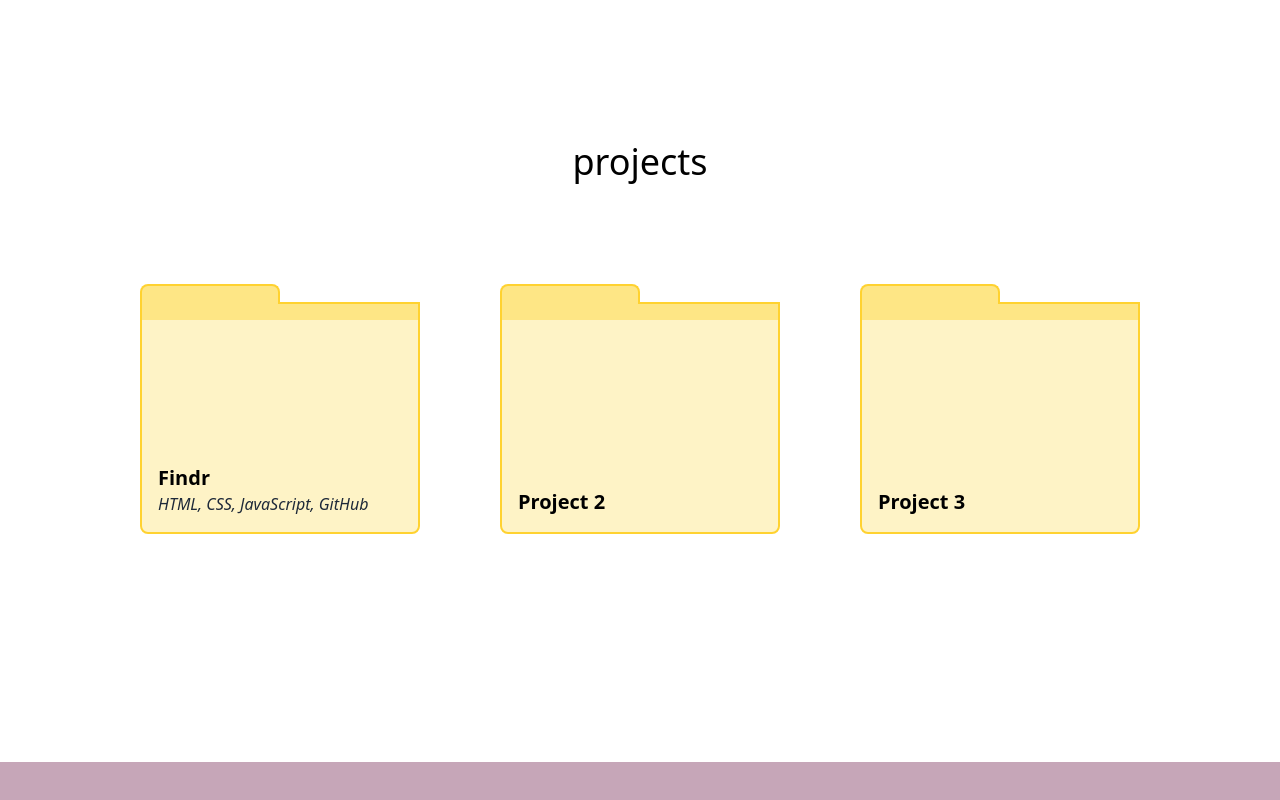
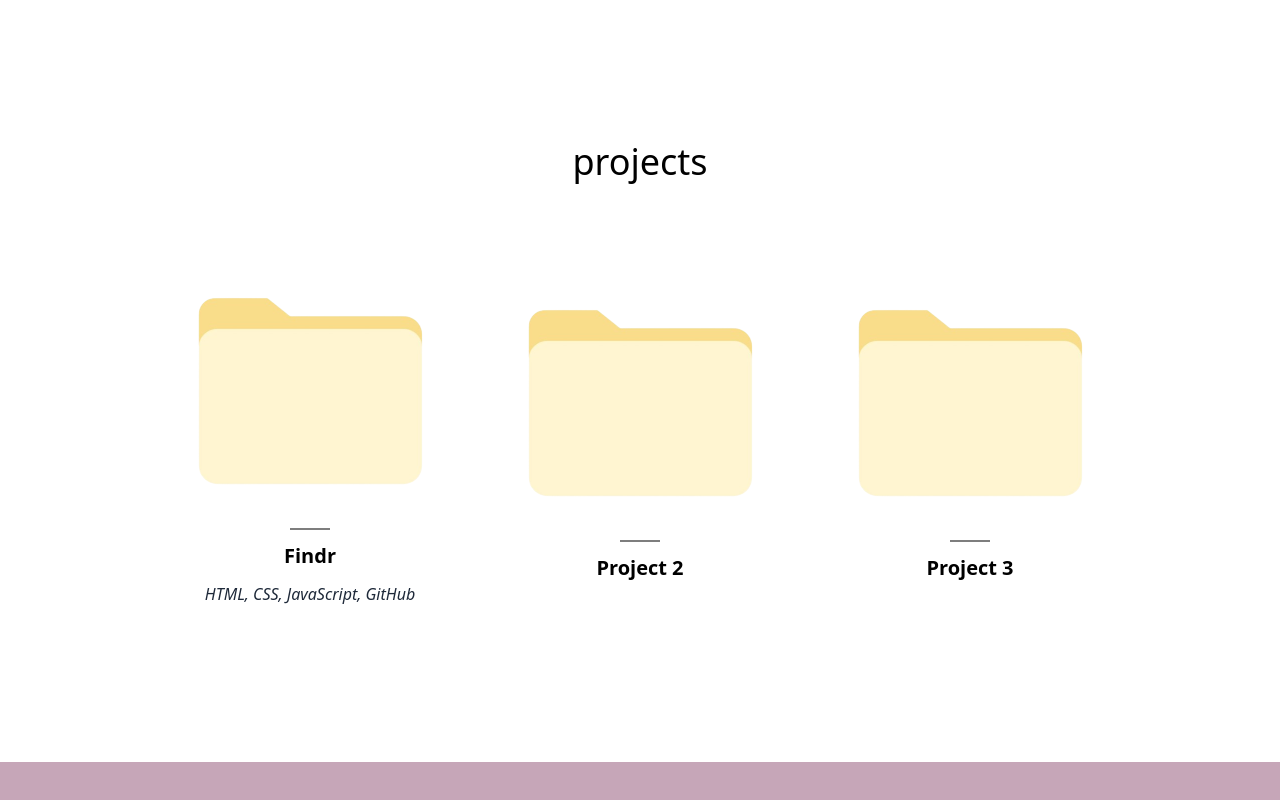
Before and after one commit to ashoomky/personal-website, a React (Vite) app: page / in a window 1280 px wide. Shown: the part 2630-3430 px from the top of the page. Built offline with nearby package versions, Linux system fonts and the light colour scheme.

Commit message:
feat: first final draft (without information)

```diff
--- a/src/components/AboutMe.jsx
+++ b/src/components/AboutMe.jsx
@@ -90,6 +90,9 @@ const AboutMe = () => {
                     <p className="pb-4">
                         thank you for visiting my website :)
                     </p>
+                    <p className="italic text-gray-600 text-sm">
+                        [swipe photos left and right]
+                    </p>
                 </div>
             </div>
         </div>
--- a/src/components/ProjectCard.jsx
+++ b/src/components/ProjectCard.jsx
@@ -1,44 +1,43 @@
 import { X, ArrowLeft, File } from 'lucide-react';
 import GitHubIcon from '@mui/icons-material/GitHub';
+import Folder from '../assets/folder-icon-2.png'
 const ProjectCard = ({title, description, GitHubLink, TechStack, photo, isExpanded, isHidden, onToggle}) => {
     if (isHidden) return null;
 
     return (
 
 
-        <div className={` transition-all duration-500 ease-out ${isExpanded ? 'md:w-[800px] md:h-[600px]' : 'w-100% h-[300px]'} bg-white p-4 text-left m-6`}>
+        <div className={` transition-all duration-500 ease-out ${isExpanded ? 'lg:w-[800px] lg:h-[600px]' : 'w-100% h-[300px]'} bg-white p-4 m-6`}>
             {!isExpanded ? (
-                // folder card / collapsed state
-                <div className="relative flex flex-col border-2 justify-end items-start w-70 h-58 bg-amber-100 p-4 text-left border border-amber-300 rounded-b-lg cursor-pointer transition-all duration-300 ease-out transform hover:-translate-y-1 hover:shadow-lg group"
-                    onClick={onToggle}>
-                    {/* folder tab */}
-                    <div className="absolute -top-5 -left-0.5 w-35 h-5 bg-amber-100 border-t-2 border-l-2 border-r-2 border-amber-300 rounded-t-lg bg-amber-200">
-                    </div>
-                    {/* top edge highlight for 3D effect */}
-                    <div className="absolute top-0 left-0 right-0 h-4 bg-amber-200"></div>
+                <div className="items-center justify-center flex flex-col h-full space-y-3">
+                <img
+                    src={Folder}
+                    alt="Folder Icon"
+                    className="w-[200px] h-[200px] min-w-[250px] min-h-[250px] flex-shrink-0 cursor-pointer hover:scale-105 transition-transform duration-200"
+                    onClick={onToggle}
+                />
+                <div className="h-1 w-10 border bg-gray-300 opacity-50"></div>
+                <span className="text-xl font-bold"> {title}</span>
+                 <p className="italic text-gray-800"> {TechStack} </p>
+                 </div>
 
-                    {/* folder contents */}
-                    <span className="text-xl font-bold"> {title}</span>
-                    <p className="italic text-gray-800"> {TechStack} </p>
+            ) : (
 
-                </div>
-            ) : (
                 // file paper (expanded state)
-                <div className="w-full h-full bg-white border-2 border-amber-400 rounded-lg shadow-2xl relative transition-all duration-500 ease-out">
+                <div className="w-full h-full bg-white  rounded-lg shadow-2xl relative transition-all duration-500 ease-out">
                     {/* file header with yellow border */}
-                    <div className="bg-amber-100 border-b-2 border-amber-400 p-7 rounded-t-lg relative">
+                    <div className="bg-amber-100  p-7 rounded-t-lg relative">
                         {/* folder tab that stays visible - click to close as well */}
                         <div
-                            className="absolute -top-6 left-4 w-30 h-6 bg-amber-100 border-t-2 border-l-2 border-r-2 border-amber-400 rounded-t-lg cursor-pointer hover:bg-amber-200 transition-colors duration-200 flex items-center justify-center"
+                            className="absolute -top-6 left-4 w-30 h-6 bg-amber-100 rounded-t-lg cursor-pointer hover:bg-amber-200 transition-colors duration-200 flex items-center justify-center"
                             onClick={onToggle}
-
                         >
                             {/* close button */}
                             <button
                                 className="absolute text-amber-600 hover:text-amber-800 transition-colors duration-200 cursor-pointer"
                                 onClick={onToggle}
                             >
-                                <ArrowLeft className="w-6 h-6 cursor-pointer" />
+                                <ArrowLeft className="w-4 h-4 cursor-pointer" />
                             </button>
                         </div>
 
@@ -80,8 +79,6 @@ const ProjectCard = ({title, description, GitHubLink, TechStack, photo, isExpand
                             <p className="text-gray-700 leading-relaxed text-base">{description}</p>
                         </div>
 
-
-
                     </div>
                 </div>
             )}
```
Also changed, not shown: src/App.css (line endings or trailing spaces), src/assets/folder-icon-2.png (added).
